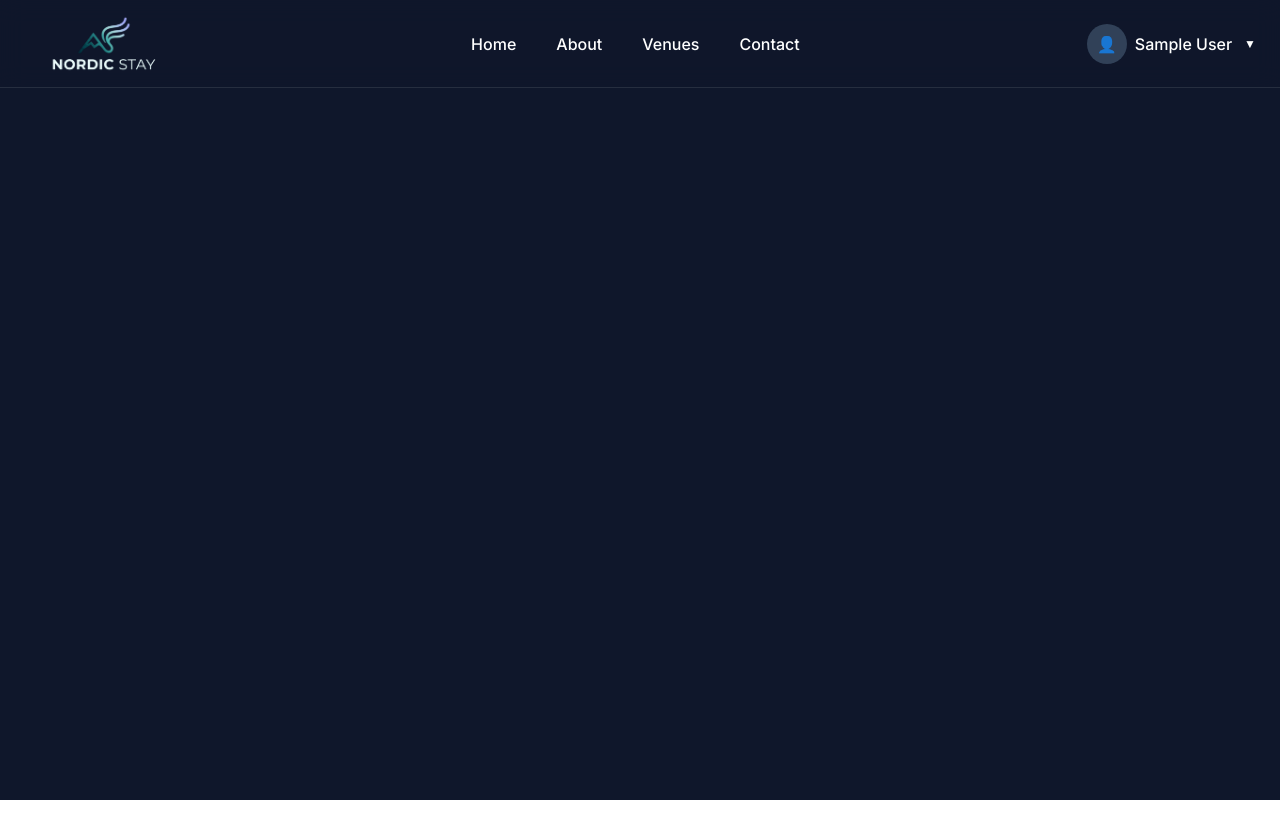
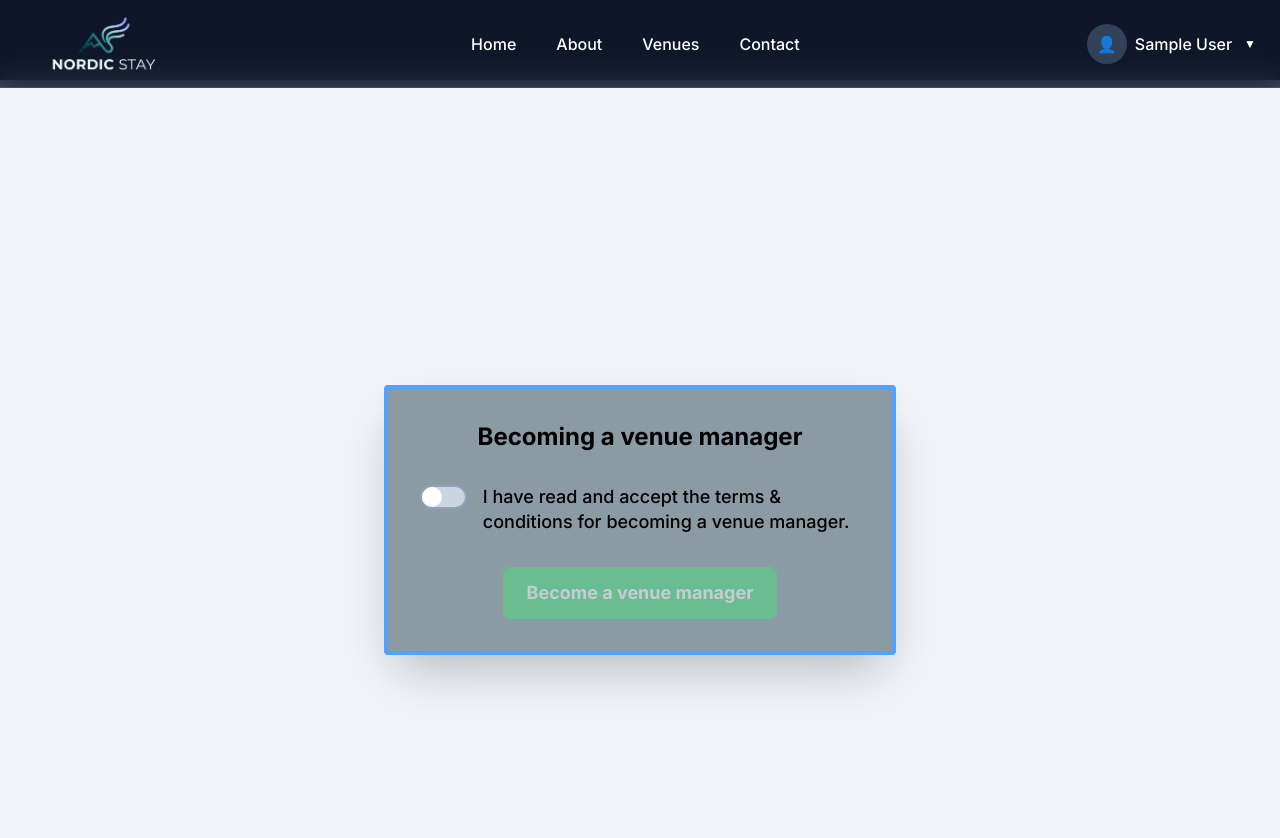
Before and after one commit to SweetlyBossy/FED2-PE2-SaraAl, a React (Vite) app: page /become-host in a window 1280 px wide. Shown: the top 838 px of the page. Before the commit the page ends 800 px from the top, so only its background shows below. Built offline with nearby package versions, Linux system fonts and the light colour scheme; sample sign-in values are in the browser's storage.

Commit message:
Implemented Become a host
I have now implemented the code for users to be able to become hosts. You can do this by clicking your profile icon. select "Become a Host" then agree to the terms and continue. The button will now change to "Venue Manager Dashbord"

```diff
--- a/src/App.tsx
+++ b/src/App.tsx
@@ -8,6 +8,7 @@ import SpecificVenuePage from './pages/SpecificVenuePage';
 import ProfilePage from "./pages/ProfilePage";
 import CheckoutPage from "./pages/CheckoutPage";
 import BookingConfirmation from "./pages/BookingConfirmation";
+import BecomeHostPage from "./pages/BecomeHostPage";
 
 export default function App() {
   return (
@@ -24,6 +25,7 @@ export default function App() {
             <Route path="/profile" element={<ProfilePage />} />
             <Route path="/checkout" element={<CheckoutPage />} />
             <Route path="/booking-confirmation" element={<BookingConfirmation />} />
+            <Route path="/become-host" element={<BecomeHostPage />} />
           </Routes>
         </main>
       </div>
--- /dev/null
+++ b/src/components/BecomeAHost.tsx
@@ -0,0 +1,76 @@
+import React, { useState } from "react";
+import { useAuth } from "../context/AuthContext";
+import { type BecomeAHostProps } from "../types/user";
+
+export const BecomeAHost: React.FC<BecomeAHostProps> = ({ onSuccess }) => {
+  const { user, accessToken, updateUserData } = useAuth();
+  const [isChecked, setIsChecked] = useState(false);
+  const [isProcessing, setIsProcessing] = useState(false);
+
+  const handleBecomeManager = async () => {
+    if (!isChecked || !user?.name || !accessToken) return;
+
+    setIsProcessing(true);
+    const baseUrl = import.meta.env.VITE_API_BASE_URL;
+    const apiKey = import.meta.env.VITE_API_KEY;
+
+    try {
+      const response = await fetch(`${baseUrl}/holidaze/profiles/${user.name}`, {
+        method: "PUT",
+        headers: {
+          Authorization: `Bearer ${accessToken}`,
+          "X-Noroff-API-Key": apiKey,
+          "Content-Type": "application/json",
+        },
+        body: JSON.stringify({ venueManager: true }),
+      });
+
+      if (!response.ok) throw new Error("Failed to update profile.");
+
+      const data = await response.json();
+
+      // Update global context so the Header updates automatically
+      updateUserData({ venueManager: data.data.venueManager });
+
+     if (onSuccess) onSuccess();
+      alert("Success! You are now a Venue Manager.");
+    } catch (error) {
+      console.error(error);
+      alert(error instanceof Error ? error.message : "An unexpected error occurred.");
+    } finally {
+      setIsProcessing(false);
+    }
+  };
+
+  return (
+    <div className="bg-[#8b9ba4] border-4 border-blue-400 p-8 rounded-sm shadow-2xl max-w-lg w-full mx-auto">
+      <h2 className="text-2xl font-bold text-black text-center mb-8">
+        Becoming a venue manager
+      </h2>
+
+      <div className="flex items-start gap-4 mb-8">
+        <button
+          onClick={() => setIsChecked(!isChecked)}
+          className={`w-20 h-6 rounded-full transition-colors flex items-center border-2 ${
+            isChecked ? "bg-mint-green border-mint-green" : "bg-slate-300 border-slate-400"
+          }`}
+        >
+          <div className={`w-5 h-5 bg-white rounded-full transition-transform ${isChecked ? "translate-x-6" : "translate-x-0"}`} />
+        </button>
+        <p className="text-black text-lg leading-snug font-medium">
+          I have read and accept the terms & conditions for becoming a venue manager.
+        </p>
+      </div>
+
+      <div className="flex justify-center">
+        <button
+          onClick={handleBecomeManager}
+          disabled={!isChecked || isProcessing}
+          className="bg-[#4ade80] text-white font-bold py-3 px-6 rounded-lg text-lg hover:bg-[#3bcf71] disabled:opacity-50"
+        >
+          {isProcessing ? "Processing..." : "Become a venue manager"}
+        </button>
+      </div>
+    </div>
+  );
+};
--- a/src/components/Header.tsx
+++ b/src/components/Header.tsx
@@ -116,7 +116,7 @@ export default function Header() {
                       onClick={() => setIsDropdownOpen(false)}
                       className="px-4 py-2 text-sm text-mint-green hover:bg-slate-700 transition-colors text-left font-medium"
                     >
-                      Manager Dashboard
+                      Venue Manager Dashboard
                     </Link>
                   ) : (
                     <Link
--- /dev/null
+++ b/src/pages/BecomeHostPage.tsx
@@ -0,0 +1,27 @@
+import React from "react";
+import { Navigate, useNavigate } from "react-router-dom";
+import { useAuth } from "../context/AuthContext";
+import { BecomeAHost } from "../components/BecomeAHost";
+
+const BecomeHostPage: React.FC = () => {
+  const { isAuthenticated, venueManager } = useAuth();
+  const navigate = useNavigate();
+
+  // Security: If they aren't logged in, send them to login.
+  // If they are ALREADY a manager, send them to their profile/dashboard.
+  if (!isAuthenticated) return <Navigate to="/login" />;
+  if (venueManager) return <Navigate to="/profile" />;
+
+  return (
+    <div className="min-h-screen bg-slate-100 flex items-center justify-center p-4 pt-24">
+
+      {/* Here is your shiny new component!
+        When the API succeeds, we instantly navigate them to their new dashboard.
+      */}
+      <BecomeAHost onSuccess={() => navigate("/profile")} />
+
+    </div>
+  );
+};
+
+export default BecomeHostPage;
--- a/src/types/user.ts
+++ b/src/types/user.ts
@@ -23,3 +23,7 @@ export interface FullProfileData {
   bookings: Booking[];
   venues: Venue[];
 }
+
+export interface BecomeAHostProps {
+  onSuccess?: () => void;
+}
```
